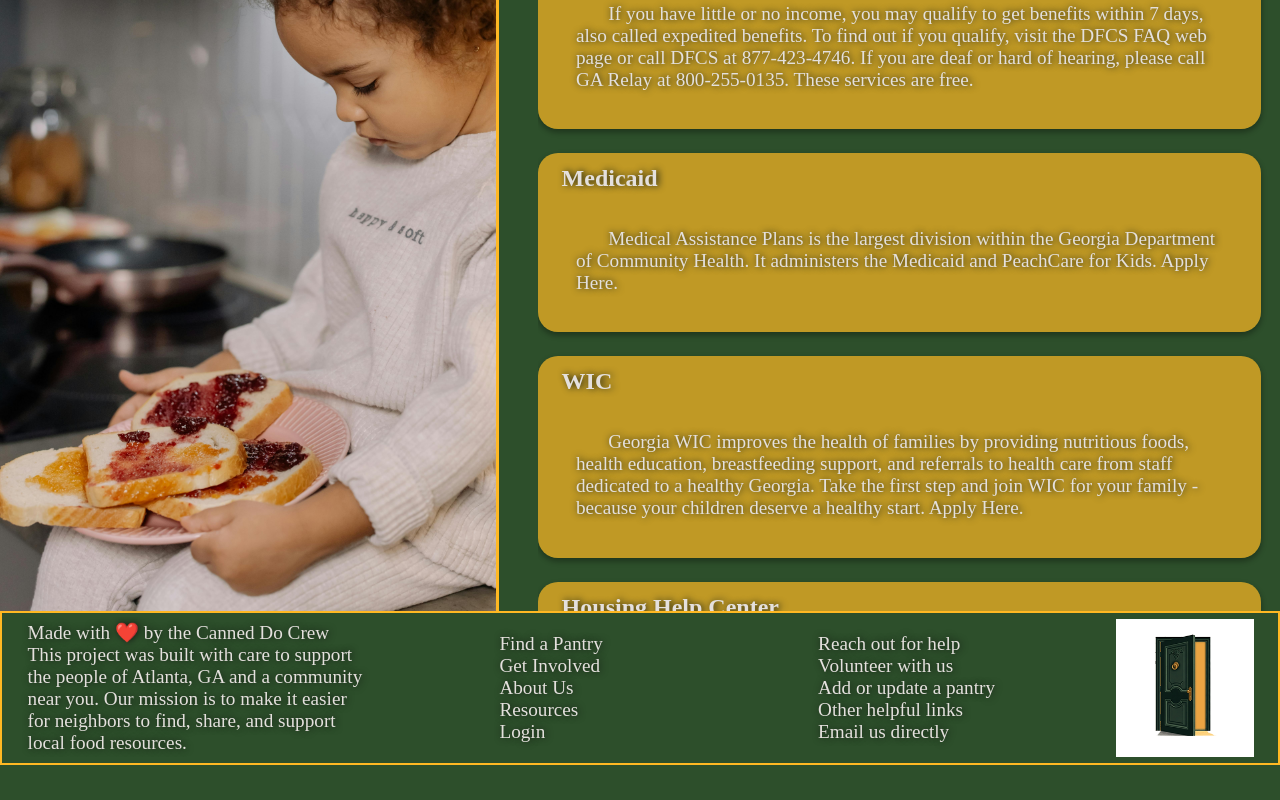
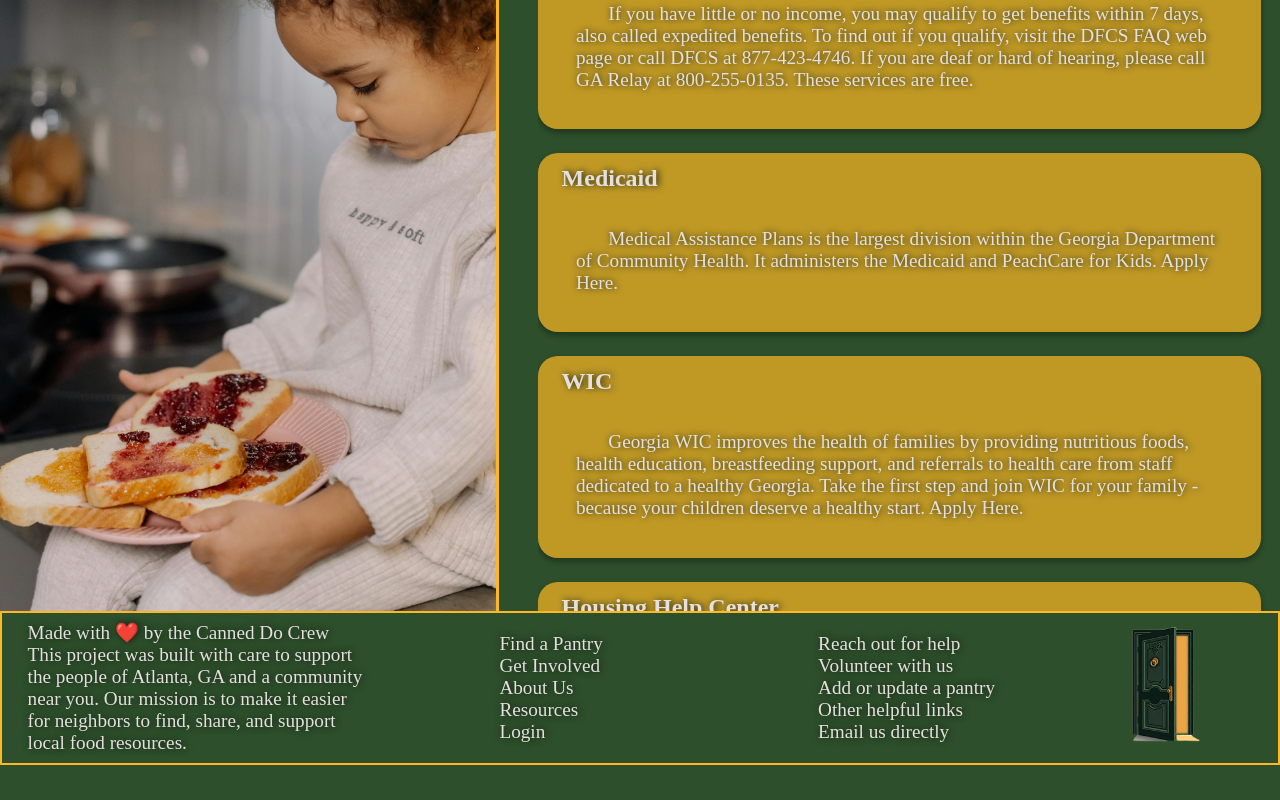
Before and after one commit to Missi3girl/pantry-client, a React (Vite) app: page /resources in a window 1280 px wide. Shown: the part 370-1170 px from the top of the page. Built offline with nearby package versions, Linux system fonts and the light colour scheme; no server answers; a web font is replaced by a local one; what ra-data-simple-rest would draw is missing.

Commit message:
Updated logo to vector img, added small margin to top

```diff
--- a/src/components/headerFooterPage/Footer.jsx
+++ b/src/components/headerFooterPage/Footer.jsx
@@ -1,7 +1,7 @@
 import React from 'react'
 import { Link } from 'react-router-dom'
 import './Header.css'
-import logoPhoto from '../../assets/Images/logo.gif'
+import logoPhoto from '../../assets/Images/pantrylogo2.png'
 
 function Footer() {
   return (
--- a/src/components/headerFooterPage/Header.css
+++ b/src/components/headerFooterPage/Header.css
@@ -149,11 +149,12 @@ a:hover {
 }
 
 #footer4 img {
+    margin-top: 1em;
     display: block;
-    max-height: 100%;
-    max-width: 100%;
+    max-height: 120%;
+    max-width: 120%;
     object-fit: contain;
-    padding: .4em;
+    /* padding: .4em; */
 }
 
 /* #footer2 {
```
Also changed, not shown: src/assets/Images/pantrylogo2.png (added).
